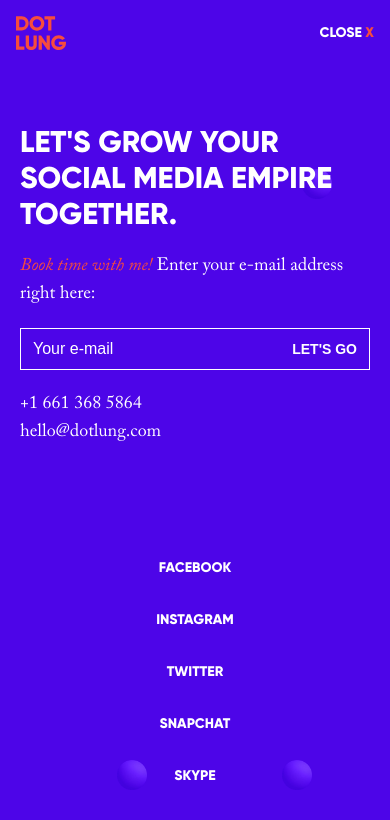
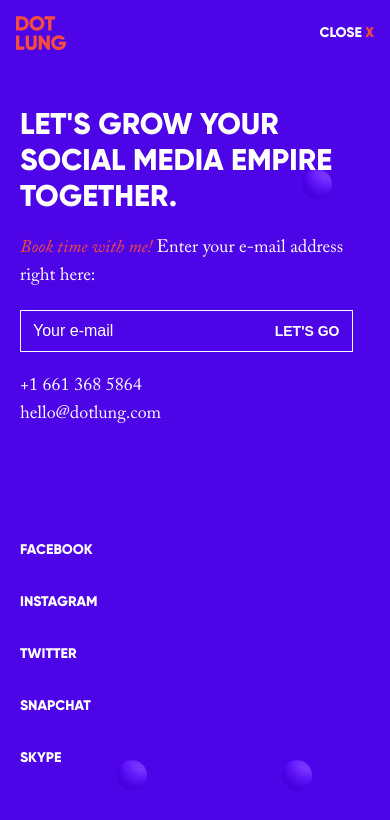
Before and after one commit to ArnabShikder24/dotlung-frontend, a Next.js app: page /contact in a window 390 px wide. Shown: the top 820 px of the page. Built offline with nearby package versions, Linux system fonts and the light colour scheme.

Commit message:
add border in contact

```diff
--- a/src/app/contact/page.tsx
+++ b/src/app/contact/page.tsx
@@ -7,7 +7,7 @@ import { useRouter } from 'next/navigation';
 
 const EmailInput = () => {
   return (
-    <div className="flex items-center border border-white px-3 py-2 w-[350px] mt-5">
+    <div className="flex items-center border border-white px-3 py-2 w-[100%] lg:w-[350px] mt-5">
       <input
         type="email"
         placeholder="Your e-mail"
@@ -21,7 +21,7 @@ const EmailInput = () => {
 const Contact = () => {
   const router = useRouter();
   return (
-    <div className="flex flex-col items-center justify-between w-full h-screen">
+    <div className="flex flex-col items-center justify-between w-full lg:h-screen border-secondary border-0 lg:border-[50px]">
       <div className="flex items-center justify-between p-4 w-full">
         <Image onClick={() => router.push("/")} src={Logo} alt="Logo" width={50} />
         <p onClick={() => router.back()} className="font-gilroy cursor-pointer transition-colors text-center text-sm">
@@ -49,7 +49,7 @@ const Contact = () => {
               <p>+1 661 368 5864</p>
               <p>hello@dotlung.com</p>
             </div>
-            <div className="flex flex-col text-lg gap-5 space-y-3 mt-28 text-center lg:text-start">
+            <div className="flex flex-col text-lg gap-5 space-y-3 mt-28">
               {["FACEBOOK", "INSTAGRAM", "TWITTER", "SNAPCHAT", "SKYPE"].map((platform) => (
                 <a key={platform} href="#" className="text-sm hover:underline font-bold font-gilroy">
                   {platform}
```
